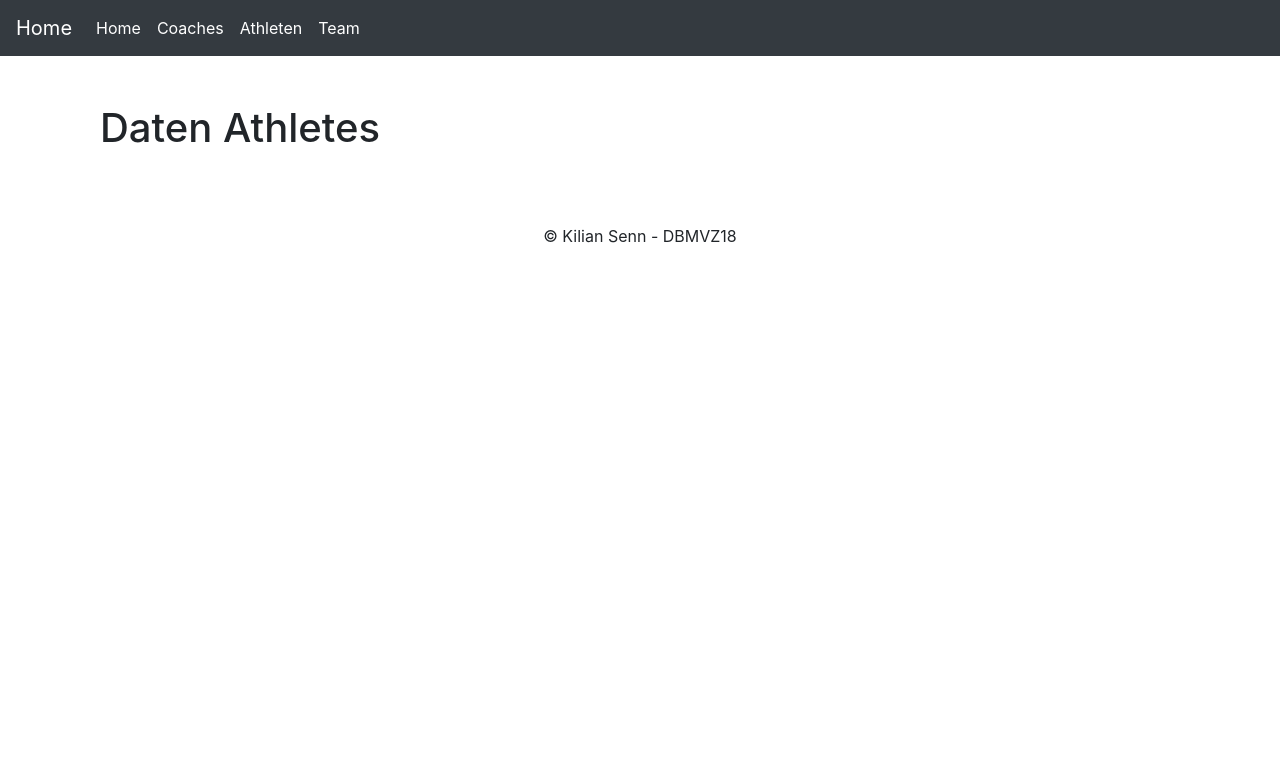
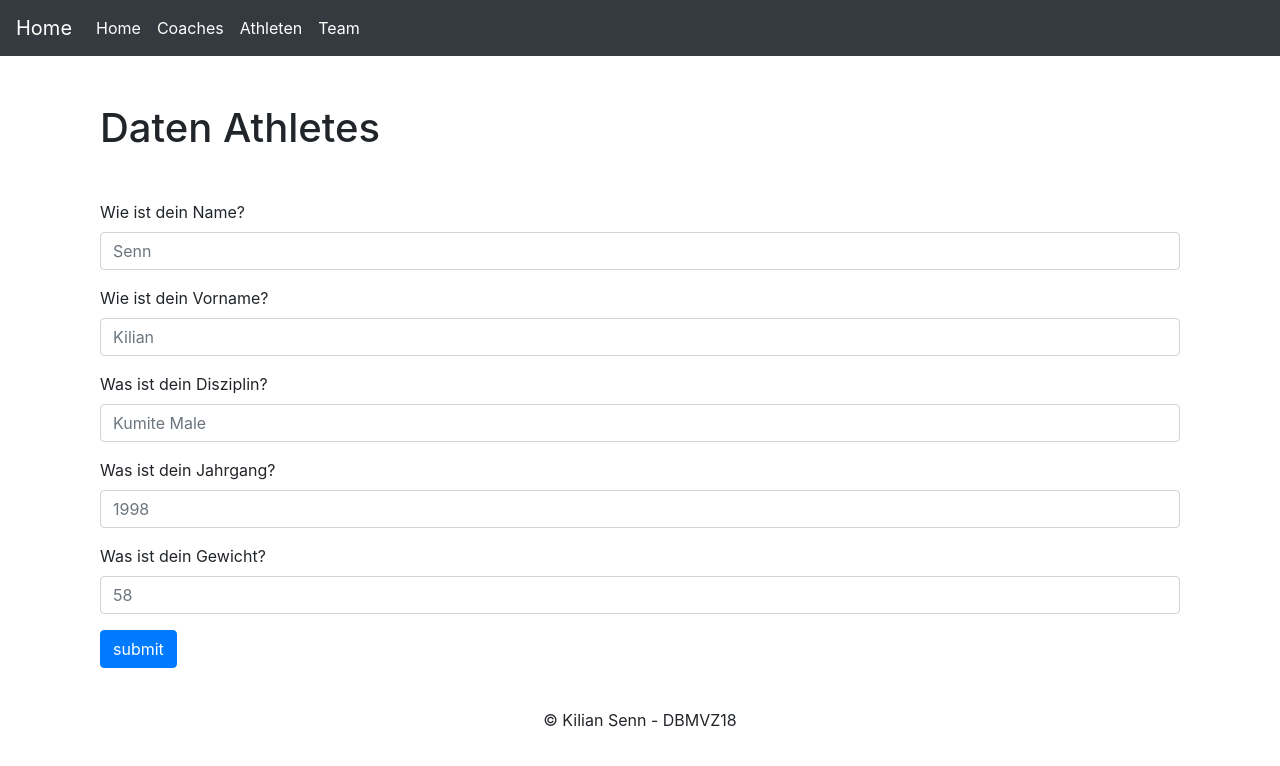
Before and after one commit to Kokille/HTW-DBM, a Flask app: page /athletes in a window 1280 px wide. Shown: the top 766 px of the page. Run offline with Flask 2, Linux system fonts and the light colour scheme; some libraries are stand-ins or nearby versions.

Commit message:
added athletes html added athletes filter age / weight (works in python not with html yet)

```diff
--- a/Sennk/dredd/libs/coaches.py
+++ b/Sennk/dredd/libs/coaches.py
@@ -1,8 +1,6 @@
 import json
 
-# def coach_save(aktivitaet):
-#     save(DATEI)
-#     return zeitpunkt, aktivitaet
+
 
 
 """
--- a/Sennk/dredd/templates/athletes.html
+++ b/Sennk/dredd/templates/athletes.html
@@ -2,18 +2,40 @@
 {% include "navbar.html" %}
 
 <body>
-    <main>
 
-        <div class="container mt-5">
-            <div class="col-12 mb-3">
+<div class="container mt-5">
+    <div class="col-12 mb-3">
 
-                <h1>Daten Athletes</h1>
-                <br>
+        <h1>Daten Athletes</h1>
+        <br>
 
+        <form method="POST" action="/athletes">
+            <div class="form-group mt-3">
+                <label for="name">Wie ist dein Name?</label>
+                <input type="text" class="form-control" name="name" placeholder="Senn" required>
             </div>
-        </div>
+            <div class="form-group mt-3">
+                <label for="vorname">Wie ist dein Vorname?</label>
+                <input type="text" class="form-control" name="vorname" placeholder="Kilian" required>
+            </div>
+            <div class="form-group mt-3">
+                <label for="disziplin">Was ist dein Disziplin?</label>
+                <input type="text" class="form-control" name="disziplin" placeholder="Kumite Male" required>
+            </div>
+            <div class="form-group mt-3">
+                <label for="jahrgang">Was ist dein Jahrgang?</label>
+                <input type="number" class="form-control" name="jahrgang" placeholder="1998" required>
+            </div>
+            <div class="form-group mt-3">
+                <label for="gewicht">Was ist dein Gewicht?</label>
+                <input type="number" class="form-control" name="gewicht" placeholder="58" required>
+            </div>
+            <input class="btn btn-primary" type="submit" value="submit">
+        </form>
 
-    </main>
+    </div>
+</div>
+
 </body>
 
 {% include "footer.html" %}
```
Also changed, not shown: Sennk/dredd/libs/athletes.py (+32 -0 lines).
